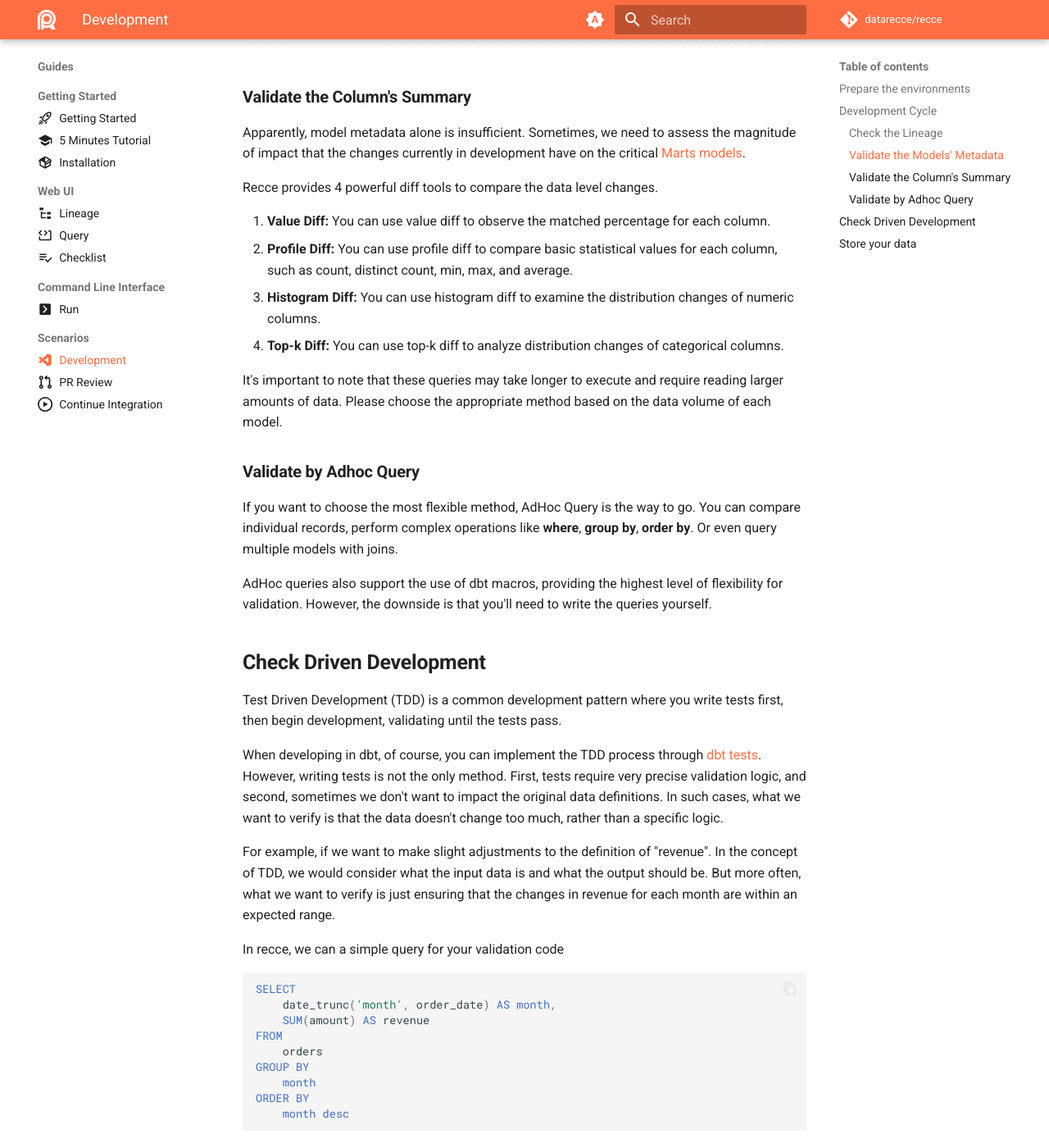
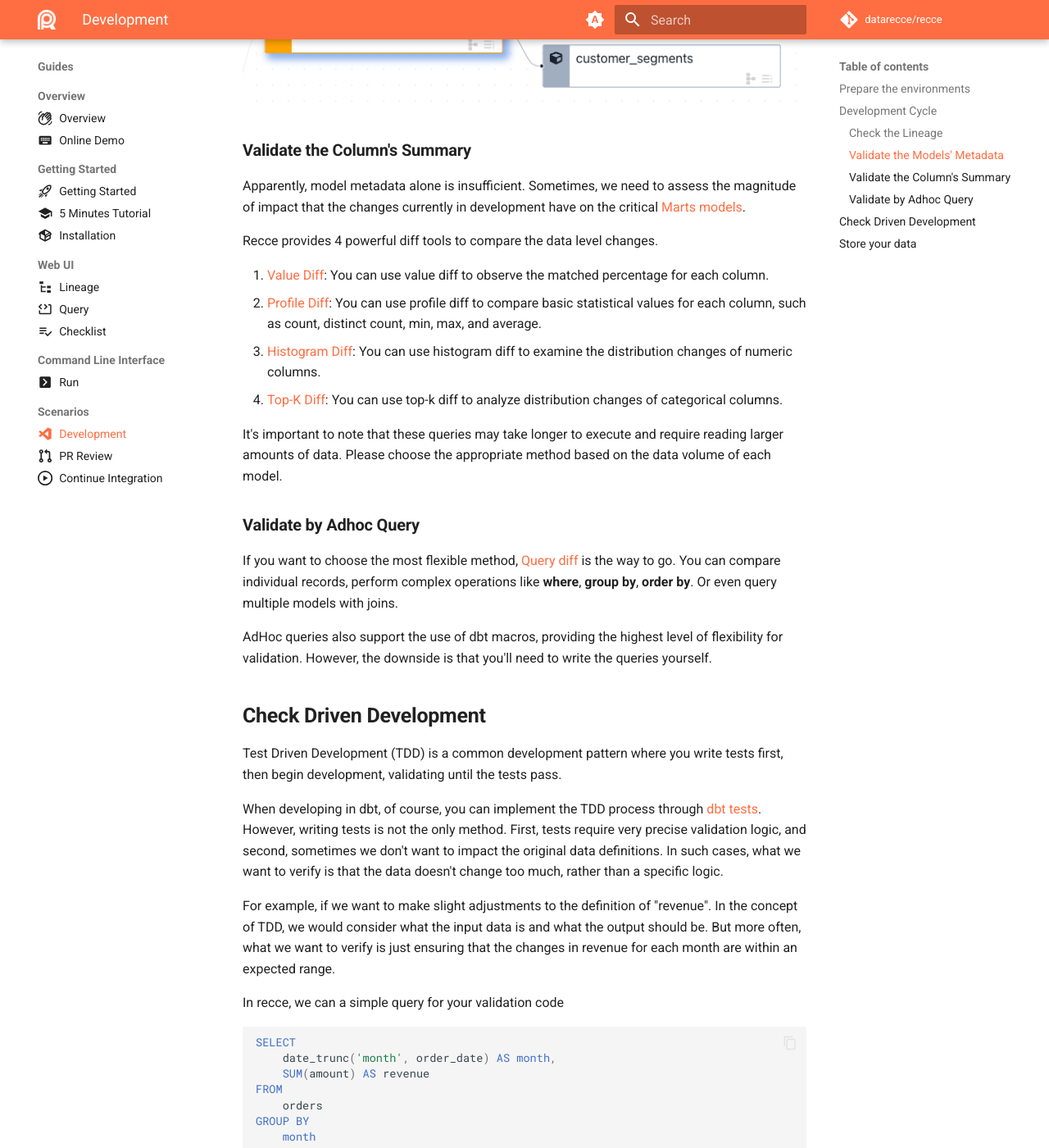
Before and after one commit to DataRecce/recce-documentation, an MkDocs documentation site: the page built from docs/docs/guides/scenario-dev.md, in a window 1280 px wide and 1400 px high, scrolled down 2098 px. Shown: the whole window at 82% size. Built offline with MkDocs 1.6.1 and Material for MkDocs 9.7.7, drawn with Linux system fonts in a browser that asks for light colours; comment, search, counter and statistics services are not loaded; some of the changed text lies outside the part shown.

````diff
--- a/docs/docs/guides/scenario-dev.md
+++ b/docs/docs/guides/scenario-dev.md
@@ -36,7 +37,7 @@
 
 DBT provides a method to identify modified models using `dbt ls -s state:modified+,` but this is obviously not usable within dbt docs. While you can determine how many models are affected using this command, you can't visualize these results.
 
-In Recce, you can conduct an initial assessment of your impact scope, which may help you identify potential unintended impacts.
+In Recce, you can conduct an initial assessment of your impact scope by [Lineage diff](../features/lineage.md#lineage-diff), which may help you identify potential unintended impacts.
 
 ### Validate the Models' Metadata
 
@@ -58,15 +59,15 @@
 
 Recce provides 4 powerful diff tools to compare the data level changes.
 
-1. **Value Diff:** You can use value diff to observe the matched percentage for each column.
-2. **Profile Diff:** You can use profile diff to compare basic statistical values for each column, such as count, distinct count, min, max, and average.
-3. **Histogram Diff:** You can use histogram diff to examine the distribution changes of numeric columns.
-4. **Top-k Diff:** You can use top-k diff to analyze distribution changes of categorical columns.
+1. [Value Diff](../features/lineage.md#value-diff): You can use value diff to observe the matched percentage for each column.
+2. [Profile Diff](../features/lineage.md#profile-diff): You can use profile diff to compare basic statistical values for each column, such as count, distinct count, min, max, and average.
+3. [Histogram Diff](../features/lineage.md#histogram-diff): You can use histogram diff to examine the distribution changes of numeric columns.
+4. [Top-K Diff](../features/lineage.md#top-k-diff): You can use top-k diff to analyze distribution changes of categorical columns.
 
 It's important to note that these queries may take longer to execute and require reading larger amounts of data. Please choose the appropriate method based on the data volume of each model.
 
 ### Validate by Adhoc Query
-If you want to choose the most flexible method, AdHoc Query is the way to go. You can compare individual records, perform complex operations like **where**, **group by**, **order by**. Or even query multiple models with joins.
+If you want to choose the most flexible method, [Query diff](../features/query.md) is the way to go. You can compare individual records, perform complex operations like **where**, **group by**, **order by**. Or even query multiple models with joins.
 
 AdHoc queries also support the use of dbt macros, providing the highest level of flexibility for validation. However, the downside is that you'll need to write the queries yourself.
 
@@ -92,7 +93,7 @@
     month desc
 ```
 
-Next, you can add this check to your checklist. After modifying your code each time, rerun this check until it meets your requirements.
+Next, you can add this check to your [checklist](../features/checklist.md). After modifying your code each time, rerun this check until it meets your requirements.
 
 ## Store your data
 
--- a/mkdocs.yml
+++ b/mkdocs.yml
@@ -27,10 +27,10 @@
       link: https://mastodon.social/@DataRecce
 nav:
   - index.md
-  - Overview:
-    - docs/index.md
-    - docs/demo.md
   - Guides:
+    - Overview:
+      - docs/index.md
+      - docs/demo.md
     - Getting Started:
       - docs/get-started.md
       - docs/get-started-jaffle-shop.md
````
Also changed, not shown: other parts of docs/docs/guides/scenario-dev.md (+4 -3 lines).
